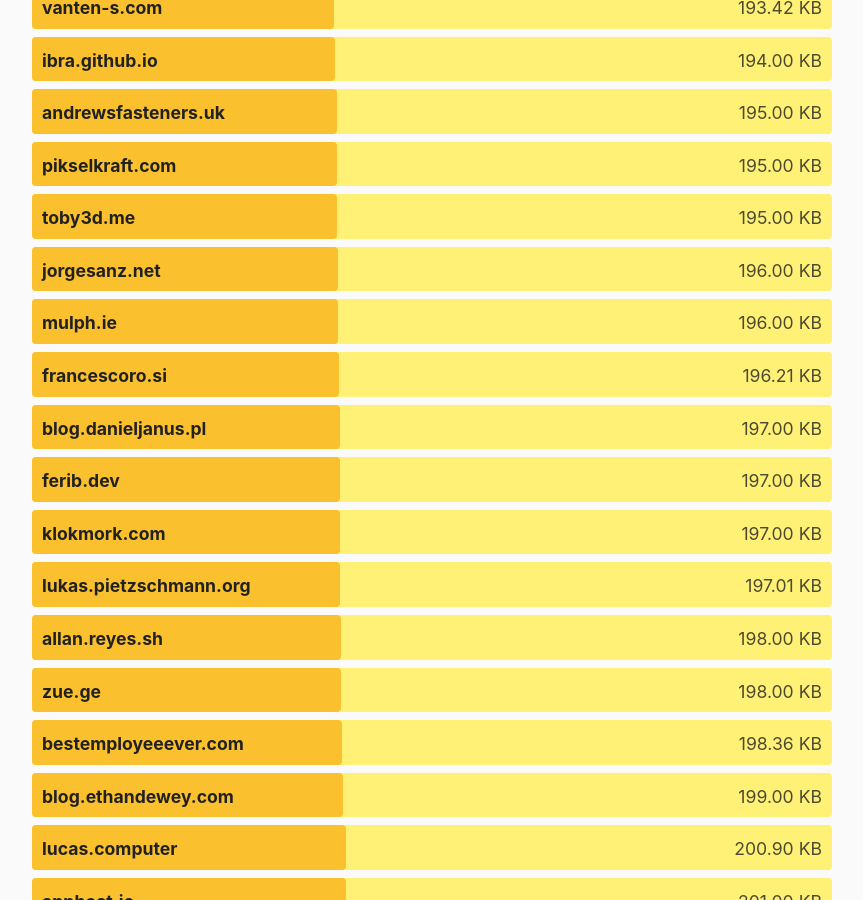
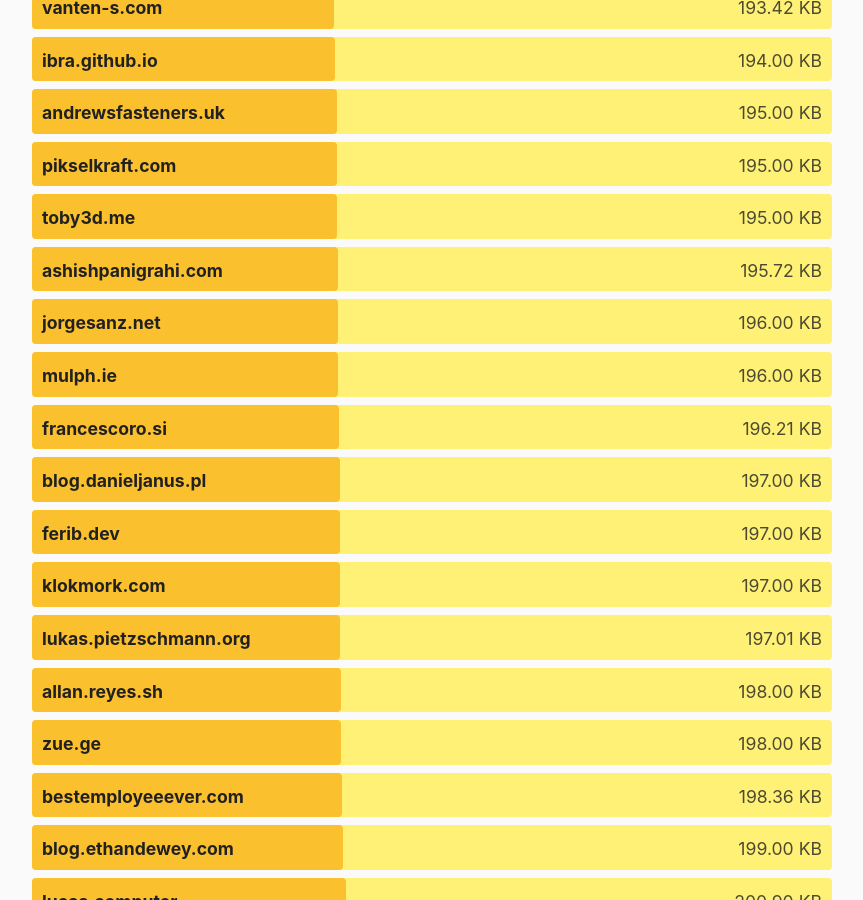
Before and after one commit to kevquirk/512kb.club, a Jekyll site: the page built from index.md, in a window 1280 px wide and 900 px high, scrolled down 35095 px. Shown: the whole window, without its empty margins (208-1071 px from the left). Built offline with Jekyll 4.4.1, drawn with Linux system fonts in a browser that asks for light colours.

Commit message:
Added personal site

```diff
--- a/_data/sites.yml
+++ b/_data/sites.yml
@@ -4417,3 +4417,8 @@
   url: https://zwieratko.sk/
   size: 28.07
   last_checked: 2024-02-11
+
+- domain: ashishpanigrahi.com
+  url: https://ashishpanigrahi.com
+  size: 195.72
+  last_checked: 2024-11-02
```
